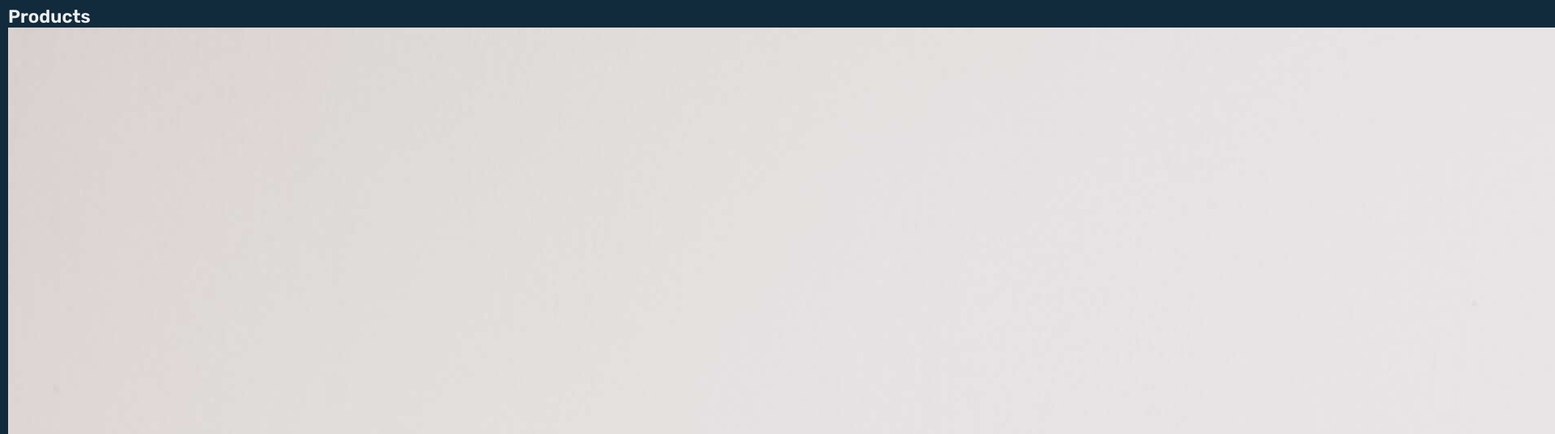
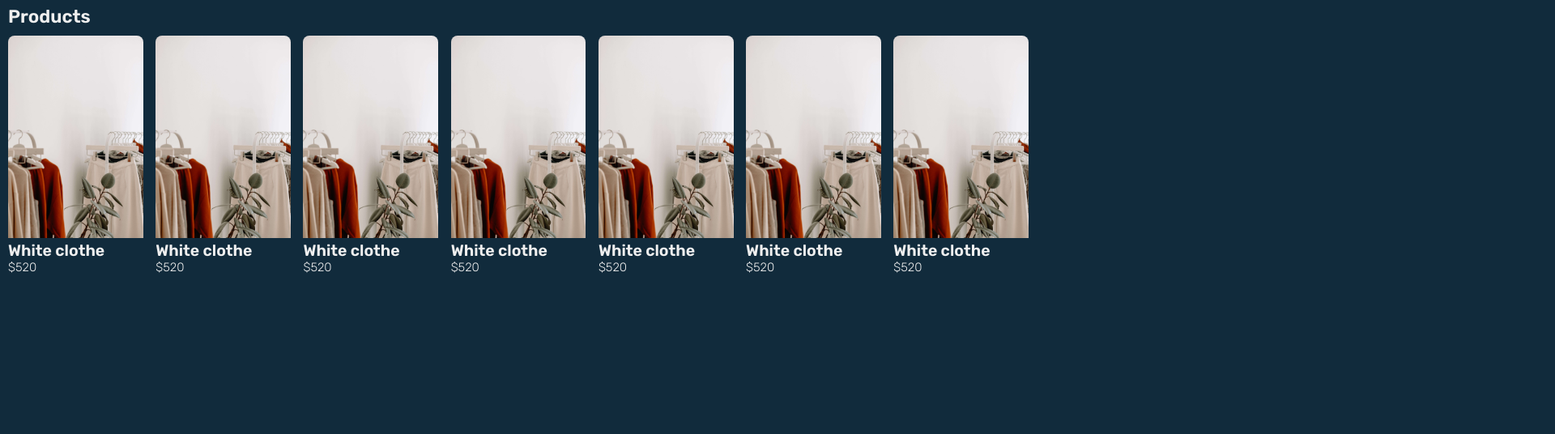
Before and after one commit to edmirgalvan01/fake-commerce, a plain HTML site: page index.html in a window 1280 px wide. Shown: the part 520-1056 px from the top of the page at 81% size, 1920 px wide, since content can reach past the window. After the commit the page ends 879 px from the top, so only its background shows below. Drawn offline with Linux system fonts and the light colour scheme.

Commit message:
Se crearon los estilos para la seccion de products

```diff
--- a/index.html
+++ b/index.html
@@ -79,6 +79,48 @@
                         <p class="product--info__price">$520</p>
                     </div>
                 </div>
+                <div class="product">
+                    <img src="./assets/product.jpg" alt="product" class="product--img">
+                    <div class="product--info">
+                        <p class="product--info__title">White clothe</p>
+                        <p class="product--info__price">$520</p>
+                    </div>
+                </div>
+                <div class="product">
+                    <img src="./assets/product.jpg" alt="product" class="product--img">
+                    <div class="product--info">
+                        <p class="product--info__title">White clothe</p>
+                        <p class="product--info__price">$520</p>
+                    </div>
+                </div>
+                <div class="product">
+                    <img src="./assets/product.jpg" alt="product" class="product--img">
+                    <div class="product--info">
+                        <p class="product--info__title">White clothe</p>
+                        <p class="product--info__price">$520</p>
+                    </div>
+                </div>
+                <div class="product">
+                    <img src="./assets/product.jpg" alt="product" class="product--img">
+                    <div class="product--info">
+                        <p class="product--info__title">White clothe</p>
+                        <p class="product--info__price">$520</p>
+                    </div>
+                </div>
+                <div class="product">
+                    <img src="./assets/product.jpg" alt="product" class="product--img">
+                    <div class="product--info">
+                        <p class="product--info__title">White clothe</p>
+                        <p class="product--info__price">$520</p>
+                    </div>
+                </div>
+                <div class="product">
+                    <img src="./assets/product.jpg" alt="product" class="product--img">
+                    <div class="product--info">
+                        <p class="product--info__title">White clothe</p>
+                        <p class="product--info__price">$520</p>
+                    </div>
+                </div>
             </div>
         </section>
     </main>
--- a/styles.css
+++ b/styles.css
@@ -89,6 +89,7 @@ html {
    text-align: center;
 }
 /* CATEGORIES */
+
 /* POST */
 .post--info {
    height: 200px;
@@ -118,4 +119,24 @@ html {
    font-weight: var(--font-weight-bold);
 }
 /* POST */
+.products--list {
+   margin-top: 10px;
+   display: flex;
+   flex-wrap: wrap;
+   justify-content: space-between;
+   gap: 10px;
+}
+.product--img {
+   height: 250px;
+   width: 100%;
+   object-fit: cover;
+   border-radius: 8px 8px 0 0;
+}
+.product--info__title {
+   font-weight: var(--font-weight-bold);
+   font-size: var(--font-size-subtitle);
+}
+.product--info__price {
+   font-weight: var(--font-weight-tiny);
+}
 /* MAIN */
```
